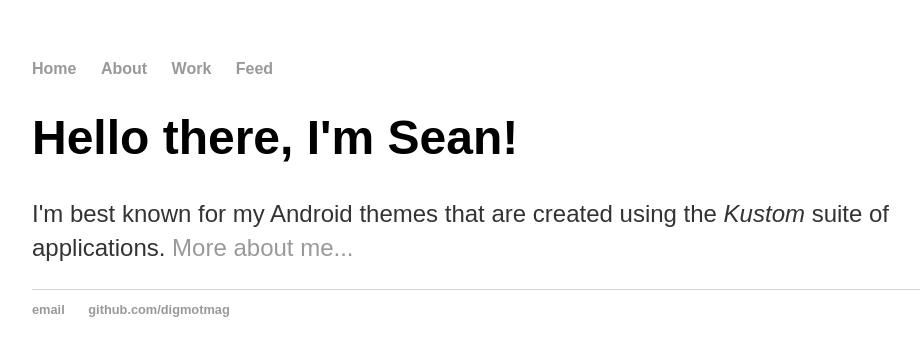
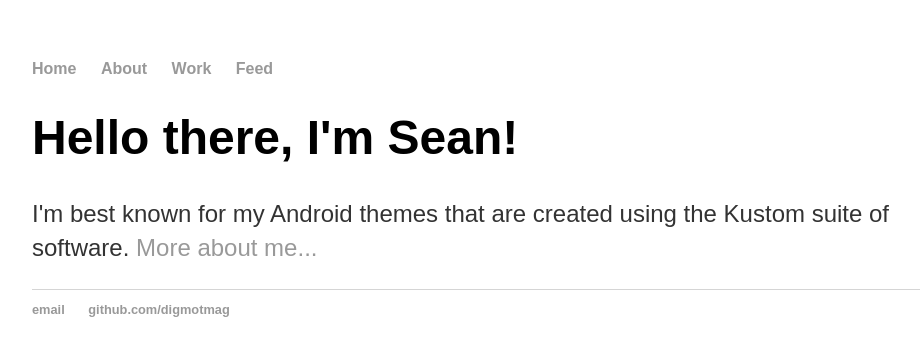
Before and after one commit to digmotmag/digmotmag.github.io, a Jekyll site: the page built from index.html, in a window 1280 px wide. Shown: the top 356 px of the page, without its empty margins (160-1080 px from the left). Built offline with Jekyll 4.4.1, drawn with Linux system fonts in a browser that asks for light colours.

Commit message:
Testing cmd

```diff
--- a/index.html
+++ b/index.html
@@ -4,5 +4,5 @@ title: Digital Motion & Magic
 ---
 <div class="blurb">
 	<h1>Hello there, I'm Sean!</h1>
-	<p>I'm best known for my Android themes that are created using the <em>Kustom</em> suite of applications. <a href="/about">More about me...</a></p>
+	<p>I'm best known for my Android themes that are created using the Kustom suite of software. <a href="/about">More about me...</a></p>
 </div><!-- /.blurb -->
```
